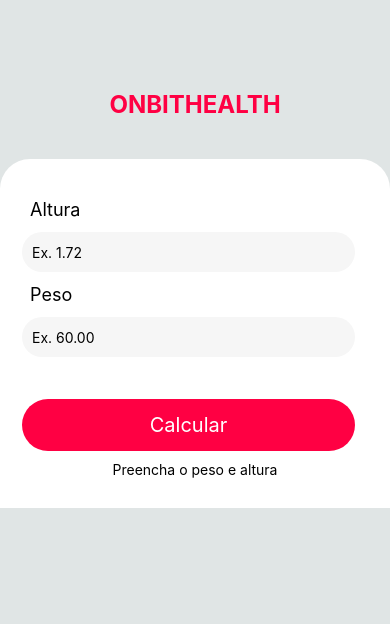
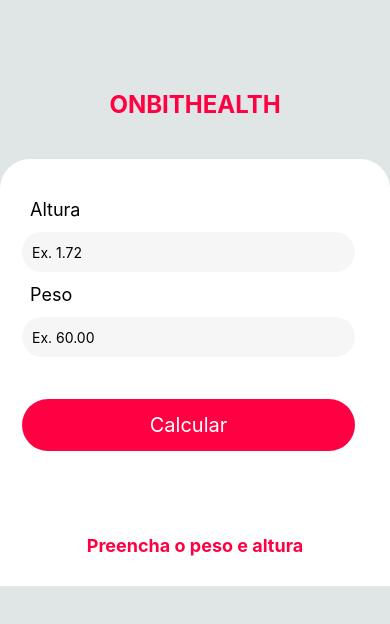
Before and after one commit to narciso-gomes/imc_calculator, a React Native app: screen / in a window 390 px wide. Shown: the top 624 px of the page. Built offline with nearby package versions, Linux system fonts and the light colour scheme.

Commit message:
ADD: style result imc

```diff
--- a/src/components/Form/Resultimc/index.js
+++ b/src/components/Form/Resultimc/index.js
@@ -1,11 +1,12 @@
 import React from 'react'
 import { View, Text } from 'react-native'
+import styles  from './style'
 
 export default function ResultImc(props) {
     return (
-        <View>
-            <Text>{props.messageResultImc}</Text>
-            <Text>{props.resultImc}</Text>
+        <View style={styles.resultImc}>
+            <Text style={styles.information}>{props.messageResultImc}</Text>
+            <Text style={styles.numberImc}>{props.resultImc}</Text>
         </View>
     );
 }
--- a/src/components/Form/Resultimc/style.js
+++ b/src/components/Form/Resultimc/style.js
@@ -0,0 +1,30 @@
+import { StyleSheet } from 'react-native'
+
+const styles = StyleSheet.create({
+    resultImc: {
+        flex: 1,
+        marginTop: 14,
+        paddingTop: 60,
+        borderRadius: 50,
+        alignItems: 'center',
+        width: '100%',
+        fontSize: 48,
+        color: '#ff0043',
+        fontWeight: 'bold'
+    },
+
+    numberImc: {
+        fontSize: 18,
+        color: '#ff0043',
+        fontWeight: 'bold'
+    },
+
+    information: {
+        fontSize: 18,
+        color: '#ff0043',
+        fontWeight: 'bold'
+    }
+})
+
+
+export default styles
```
